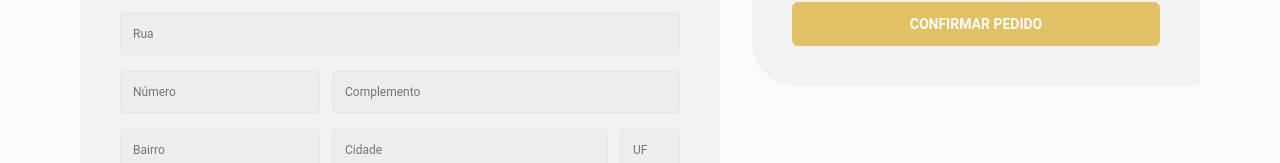
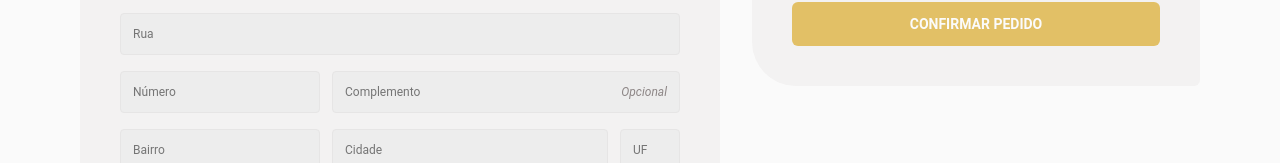
Before and after one commit to tiagoc0sta/Ignite_Coffee-Delivery, a React app in the folder coffee-delivery/: page /completeOrder in a window 1280 px wide. Shown: the part 335-498 px from the top of the page. Built offline with nearby package versions, Linux system fonts and the light colour scheme; the HTML template or start-up script is replaced by a standard one.

Commit message:
form validation

```diff
--- a/coffee-delivery/src/components/Input/index.tsx
+++ b/coffee-delivery/src/components/Input/index.tsx
@@ -1,10 +1,23 @@
-import { InputHTMLAttributes } from "react";
-import { InputStyledContainer } from "./styles";
+import { forwardRef, InputHTMLAttributes } from "react";
+import { RegularText } from "../Typography";
+import { InputStyleContainer, InputStyled, InputWrapper, RigthText } from "./styles";
 
-type InputProps = InputHTMLAttributes<HTMLInputElement>;
+type InputProps = InputHTMLAttributes<HTMLInputElement> & {
+  error?: string;
+  rightText?: string;
+};
 
-export function Input({...props}: InputProps){
-  return(
-    <InputStyledContainer {...props}/>
-  )
-}
+
+
+export const Input = forwardRef<HTMLInputElement, InputProps>(
+  ({error, rightText, className,...props}, ref) => {
+    return(
+      <InputWrapper className={className}>
+        <InputStyleContainer>
+          <InputStyled {...props} ref={ref}/>
+          {rightText && <RigthText>{rightText}</RigthText>}
+        </InputStyleContainer>
+        {error && <RegularText size="s">{error}</RegularText>}
+      </InputWrapper>
+    );
+  });
--- a/coffee-delivery/src/components/Input/styles.ts
+++ b/coffee-delivery/src/components/Input/styles.ts
@@ -1,16 +1,38 @@
 import styled from "styled-components";
 
-export const InputStyledContainer = styled.input `
+export const InputWrapper = styled.div `
+  display: flex;
+  flex-direction: column;
+  gap: 0.3rem;
+  position: relative;
+
+  >p {
+    color: ${({theme}) => theme.colors["base-error"]};
+  }
+`;
+
+export const InputStyleContainer = styled.div`
   height: 2.625rem;
   border-radius: 4px;
   border: 1px solid ${({theme}) => theme.colors["base-button"]};
   background: ${({theme}) => theme.colors["base-input"]};
+  display: flex;
+  align-items: center;
+  justify-content: space-between;
   transition: 0.4s;
 
   &:focus {
     border-color: ${({theme}) => theme.colors["brand-yellow-dark"]};
   }
 
+
+`;
+
+export const InputStyled = styled.input `
+  flex:1;
+  height: 100%;
+  background: none;
+  border: none;
   color: ${({theme}) => theme.colors["base-text"]};
   font-size: 0.75rem;
   padding: 0 0.75rem;
@@ -19,3 +41,10 @@ export const InputStyledContainer = styled.input `
     color: ${({theme}) => theme.colors["base-label"]};
   }
 `;
+
+export const RigthText = styled.p `
+  font-size: 0.75rem;
+  margin-right: 0.75rem;
+  font-style: italic;
+  color: ${({theme})=> theme.colors["base-label"]};
+`;
--- a/coffee-delivery/src/pages/CompleteOrder/components/CompleteOrderForm/AddressForm.tsx
+++ b/coffee-delivery/src/pages/CompleteOrder/components/CompleteOrderForm/AddressForm.tsx
@@ -2,21 +2,59 @@ import { useFormContext } from "react-hook-form";
 import { Input } from "../../../../components/Input";
 import { AddressFormContainer } from "./styles";
 
+
+interface ErrorsType {
+  errors: {
+    [key: string]: {
+      message: string;
+    }
+  }
+}
+
 export function AddressForm(){
-  const {register } = useFormContext();
+  const {register, formState } = useFormContext();
+
+  const {errors} = formState as unknown as ErrorsType;
+
   return(
     <AddressFormContainer>
       <Input
         placeholder="CEP"
         type="number"
         className="cep"
-        {...register("cep")} />
-      <Input placeholder="Rua" className="street"/>
-      <Input placeholder="Número" type="number"/>
-      <Input placeholder="Complemento" className="complement"/>
-      <Input placeholder="Bairro" />
-      <Input placeholder="Cidade" />
-      <Input placeholder="UF" />
+        {...register("cep")}
+        error={errors.cep?.message}
+      />
+      <Input
+        placeholder="Rua"
+        className="street"
+        {...register("street")}
+        error={errors.street?.message}
+      />
+      <Input
+        type="number"
+        placeholder="Número"
+        {...register("number")}
+        error={errors.number?.message}
+      />
+      <Input
+        placeholder="Complemento"
+        className="complement"
+        {...register("complement")}
+        error={errors.complement?.message}
+        rightText="Opcional"
+      />
+      <Input
+        placeholder="Bairro"
+        {...register("district")}
+        error={errors.district?.message}
+      />
+      <Input
+        placeholder="Cidade"
+        {...register("city")}
+        error={errors.city?.message}
+      />
+      <Input placeholder="UF" {...register("uf")} error={errors.uf?.message} />
     </AddressFormContainer>
   )
 }
--- a/coffee-delivery/src/pages/CompleteOrder/index.tsx
+++ b/coffee-delivery/src/pages/CompleteOrder/index.tsx
@@ -6,8 +6,20 @@ import {zodResolver } from '@hookform/resolvers/zod';
 import { useForm, FormProvider } from 'react-hook-form';
 
 const confirmOrderFormValidationSchema = zod.object({
-  cep: zod.string(),
+  cep: zod.string().min(1, "Informe o CEP"),
+  street: zod.string().min(1, "Informe o Rua"),
+  number: zod.string().min(1, "Informe o Número"),
+  complement: zod.string(),
+  district: zod.string().min(1, "Informe o Bairro"),
+  city: zod.string().min(1, "Informe a Cidade"),
+  uf: zod.string().min(1, "Informe a UF"),
+  /*paymentMethod: zod.nativeEnum(PaymentMethods, {
+    errorMap: () => {
+      return { message: "Informe o método de pagamento" };
+    },
+  }),*/
 });
+
 
 export type OrderData = zod.infer<typeof confirmOrderFormValidationSchema>;
 
```
